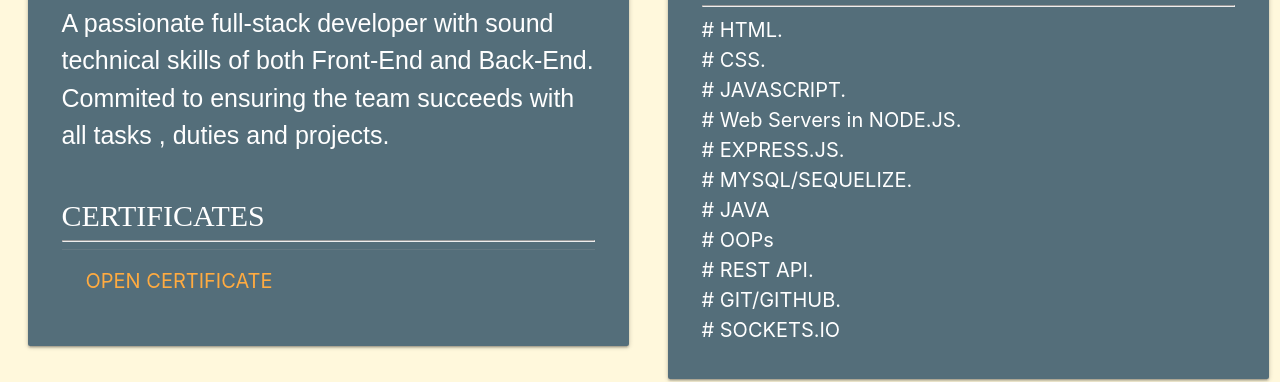
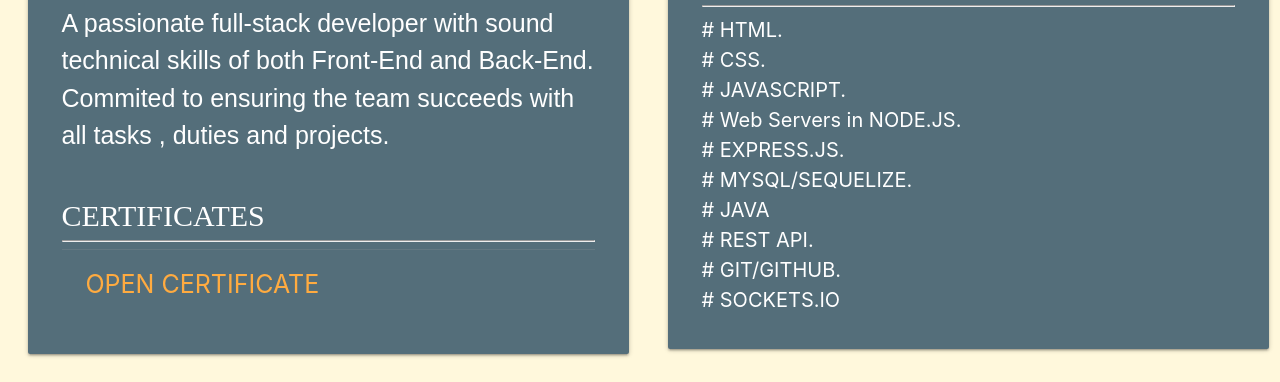
Before and after one commit to rishabh12541/portfolio, a website: page public/index.html in a window 1280 px wide. Shown: the part 581-963 px from the top of the page. Drawn offline with nearby package versions, Linux system fonts and the light colour scheme.

Commit message:
basic
Signed-off-by: Rishabh Bindal <rishabhbindal@Rishabhs-MacBook-Air.local>

```diff
--- a/public/homepage.html
+++ b/public/homepage.html
@@ -8,7 +8,7 @@
            Commited to ensuring the team succeeds with all tasks , duties and projects.</p><br><br>
            <span class="card-title cer" style ="font-size: 30px;">CERTIFICATES</span><hr>
            <div class="card-action cert">
-               <a href = 'certificate.pdf' style ="font-size: 20px;">OPEN CERTIFICATE</a>
+               <a href = 'certificate.pdf' style ="font-size: 25px;">OPEN CERTIFICATE</a>
             </div>
             </div>
         </div>
@@ -26,7 +26,6 @@
                # EXPRESS.JS.<br>
                # MYSQL/SEQUELIZE.<br>
                # JAVA<br>
-               # OOPs<br>
                # REST API.<br>
                # GIT/GITHUB.<br>
                # SOCKETS.IO</p>
```
Also changed, not shown: db/model.js (+4 -6 lines).
